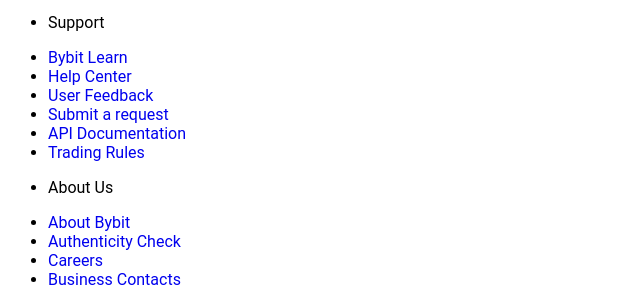
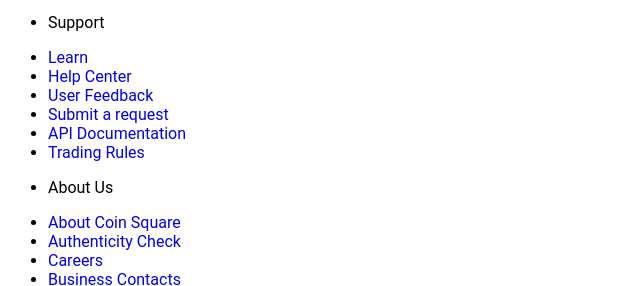
Before and after one commit to SreeHarsha-Kamisetty/web-warrior-8765, a website: page frontend/index.html in a window 1280 px wide. Shown: the part 4597-4883 px from the top of the page, without its empty margins (0-640 px from the left). Drawn offline with nearby package versions, Linux system fonts and the light colour scheme; files that its build step writes are made by us from their sources.

Commit message:
frontend done

```diff
--- a/frontend/index.html
+++ b/frontend/index.html
@@ -1110,7 +1110,7 @@
             </li>
 
             <li>
-              <a href="#" class="footer-link">Bybit Learn</a>
+              <a href="#" class="footer-link">Learn</a>
             </li>
 
             <li>
@@ -1140,7 +1140,7 @@
             </li>
 
             <li>
-              <a href="#" class="footer-link">About Bybit</a>
+              <a href="#" class="footer-link">About Coin Square</a>
             </li>
 
             <li>
```
